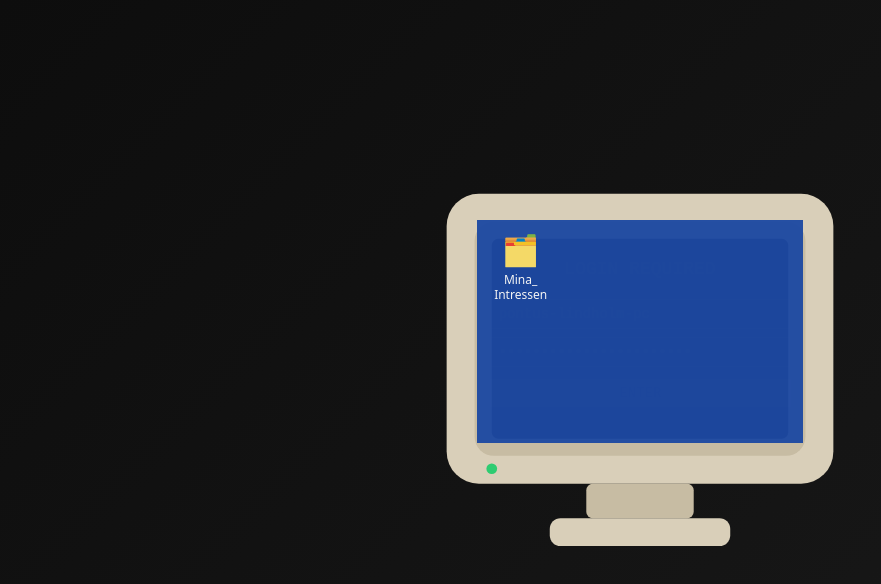
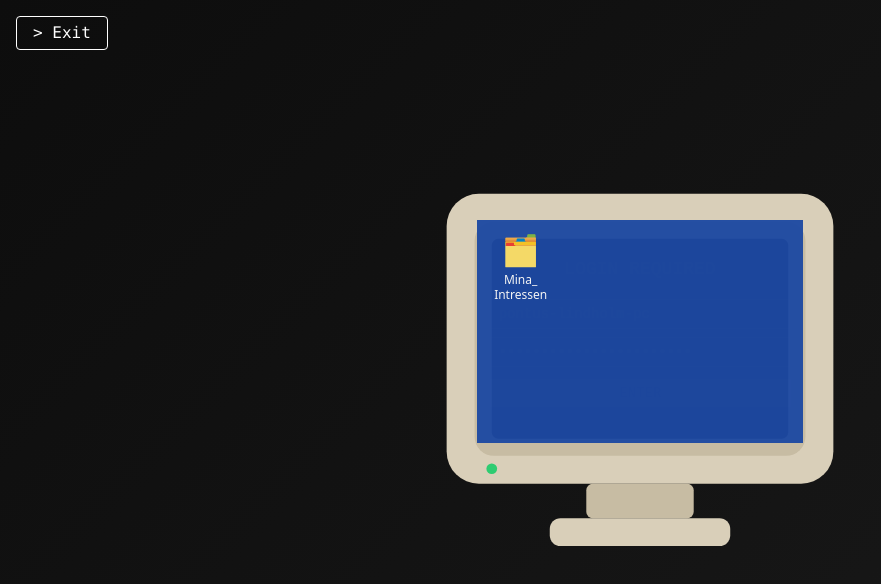
Before and after one commit to lindholmpontus/mysite, a React (Vite) app: page /hobbies in a window 1280 px wide. Shown: the top 584 px of the page, without its empty margins (0-881 px from the left). Built offline with nearby package versions, Linux system fonts and the light colour scheme.

Commit message:
Fixat saker

```diff
--- a/src/components/Hobbies.jsx
+++ b/src/components/Hobbies.jsx
@@ -1,16 +1,19 @@
 import React, { useState, useEffect } from "react";
 import pcImage from "../assets/computer-screen.svg";
+import { useNavigate } from "react-router-dom";
 
 import guitarImg from "../assets/guitar.png";
 import gamingImg from "../assets/gaming.jpg";
 import gymImg from "../assets/gym.jpg";
 
-export default function ComputerLogin() {
+export default function Hobbies() {
     const [username, setUsername] = useState("");
     const [password, setPassword] = useState("");
     const [autoTypingDone, setAutoTypingDone] = useState(false);
     const [playBounce, setPlayBounce] = useState(false);
     const [showDesktop, setShowDesktop] = useState(false);
+    const navigate = useNavigate();
+
 
     const [autoOpenFolder, setAutoOpenFolder] = useState(false);
     const [startSlideshow, setStartSlideshow] = useState(false);
@@ -118,7 +121,13 @@ export default function ComputerLogin() {
                 background: "linear-gradient(135deg, #0d0d0d 0%, #1a1a1a 100%)"
             }}
         >
-
+            {/* Exit-button */}
+            <button
+                onClick={() => navigate(-1)}
+                className="absolute top-4 left-4 border border-white text-white px-4 py-1 rounded font-mono hover:bg-white hover:text-black transition"
+            >
+                {">"} Exit
+            </button>
 
             <div className="relative">
                 <img
```
